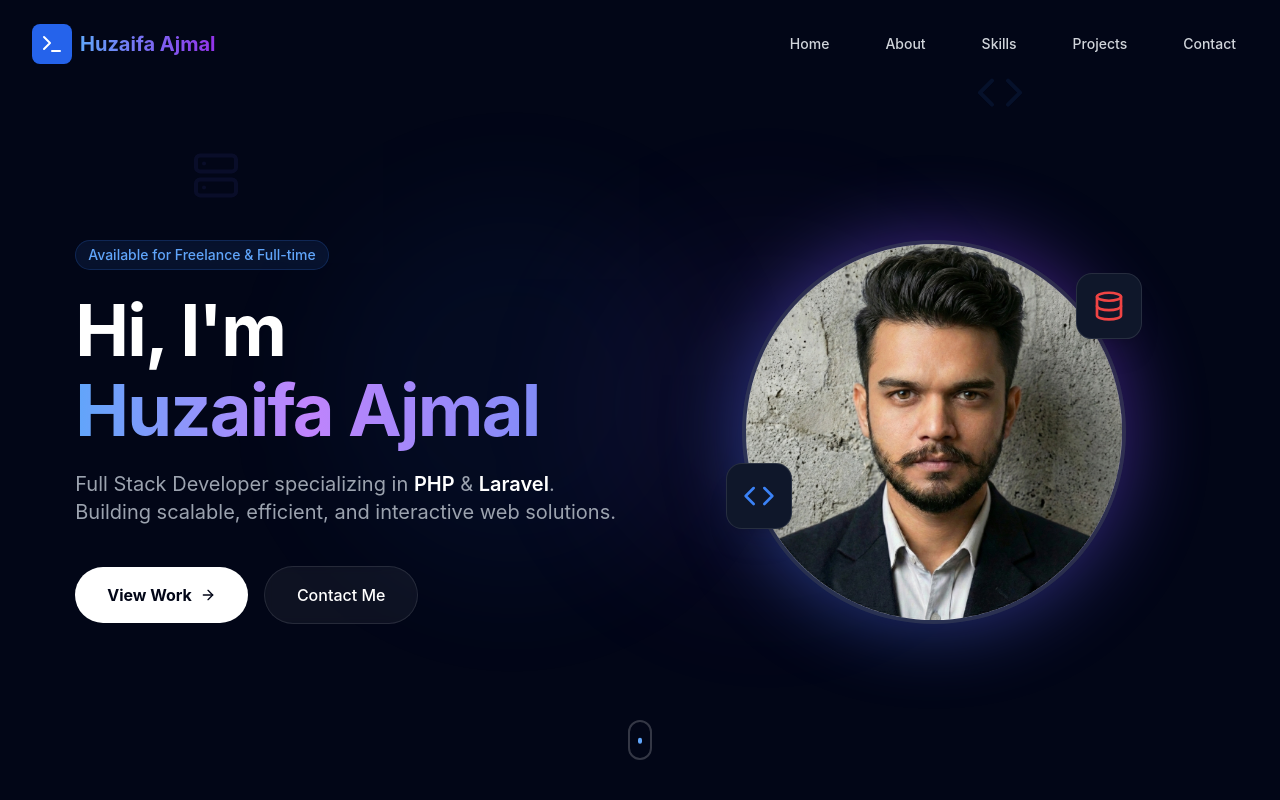
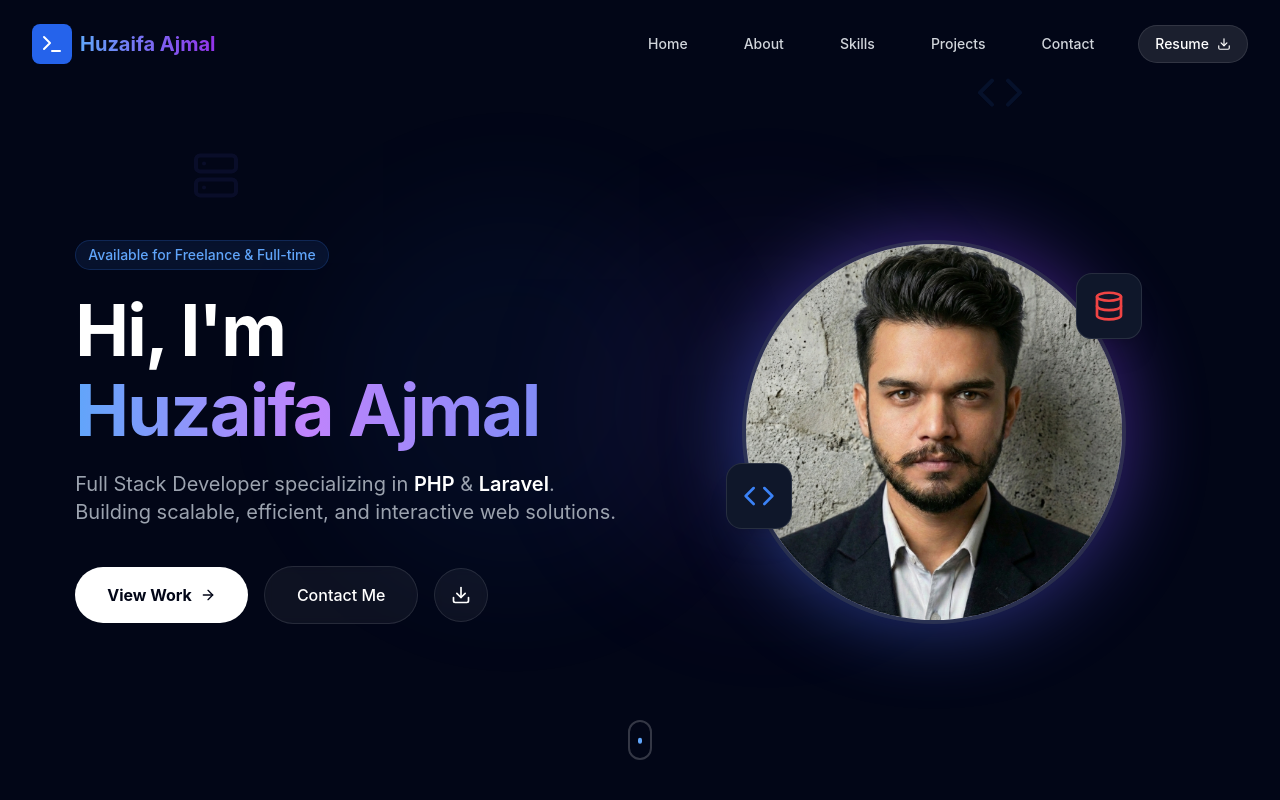
Before and after one commit to huxi786/Portfolio., a React (Vite) app: page / in a window 1280 px wide. Shown: the top 800 px of the page. Built offline with nearby package versions, Linux system fonts and the light colour scheme.

Commit message:
Add Resume Download, Back to Top, and Custom Scrollbar

```diff
--- a/src/App.jsx
+++ b/src/App.jsx
@@ -7,6 +7,7 @@ import Experience from './sections/Experience';
 import Skills from './sections/Skills';
 import Projects from './sections/Projects';
 import Contact from './sections/Contact';
+import ScrollToTop from './components/ScrollToTop';
 
 function App() {
   return (
@@ -24,6 +25,8 @@ function App() {
         <Contact />
       </main>
 
+      <ScrollToTop />
+
       <div className="fixed inset-0 z-0 bg-[radial-gradient(ellipse_at_top,_var(--tw-gradient-stops))] from-blue-900/20 via-slate-950 to-slate-950 pointer-events-none" />
     </div>
   );
--- a/src/components/Navbar.jsx
+++ b/src/components/Navbar.jsx
@@ -1,6 +1,6 @@
 import React, { useState, useEffect } from 'react';
 import { motion } from 'framer-motion';
-import { Menu, X, Code2, Terminal } from 'lucide-react';
+import { Menu, X, Code2, Terminal, Download } from 'lucide-react';
 import { useSoundEffects } from '../hooks/useSoundEffects';
 
 const navItems = [
@@ -43,7 +43,7 @@ export default function Navbar() {
 
           {/* Desktop Menu */}
           <div className="hidden md:block">
-            <div className="flex items-baseline space-x-8">
+            <div className="flex items-center space-x-8">
               {navItems.map((item, index) => (
                 <motion.a
                   key={item.name}
@@ -58,11 +58,30 @@ export default function Navbar() {
                   {item.name}
                 </motion.a>
               ))}
+              <motion.a
+                href="/Portfolio./resume.pdf"
+                download="Huzaifa_Ajmal_Resume.pdf"
+                initial={{ opacity: 0, y: -20 }}
+                animate={{ opacity: 1, y: 0 }}
+                transition={{ delay: 0.5 }}
+                className="px-4 py-2 rounded-full bg-white/10 hover:bg-white/20 text-white text-sm font-medium transition-colors border border-white/10 flex items-center gap-2"
+              >
+                <span>Resume</span>
+                <Download size={14} />
+              </motion.a>
             </div>
           </div>
 
           {/* Mobile menu button */}
-          <div className="md:hidden">
+          <div className="md:hidden flex items-center gap-4">
+             <a
+                href="/Portfolio./resume.pdf"
+                download="Huzaifa_Ajmal_Resume.pdf"
+                className="px-3 py-1.5 rounded-full bg-white/10 text-white text-xs font-medium border border-white/10 flex items-center gap-1"
+              >
+                <span>Resume</span>
+                <Download size={12} />
+              </a>
             <button
               onClick={() => setIsOpen(!isOpen)}
               className="text-gray-300 hover:text-white p-2"
--- /dev/null
+++ b/src/components/ScrollToTop.jsx
@@ -0,0 +1,45 @@
+import React, { useState, useEffect } from 'react';
+import { motion, AnimatePresence } from 'framer-motion';
+import { ArrowUp } from 'lucide-react';
+
+export default function ScrollToTop() {
+  const [isVisible, setIsVisible] = useState(false);
+
+  useEffect(() => {
+    const toggleVisibility = () => {
+      if (window.scrollY > 300) {
+        setIsVisible(true);
+      } else {
+        setIsVisible(false);
+      }
+    };
+
+    window.addEventListener('scroll', toggleVisibility);
+
+    return () => window.removeEventListener('scroll', toggleVisibility);
+  }, []);
+
+  const scrollToTop = () => {
+    window.scrollTo({
+      top: 0,
+      behavior: 'smooth',
+    });
+  };
+
+  return (
+    <AnimatePresence>
+      {isVisible && (
+        <motion.button
+          initial={{ opacity: 0, scale: 0.5 }}
+          animate={{ opacity: 1, scale: 1 }}
+          exit={{ opacity: 0, scale: 0.5 }}
+          onClick={scrollToTop}
+          className="fixed bottom-8 right-8 z-50 p-4 bg-blue-600 hover:bg-blue-700 text-white rounded-full shadow-lg hover:shadow-blue-500/50 transition-all border border-white/10"
+          aria-label="Back to top"
+        >
+          <ArrowUp size={24} />
+        </motion.button>
+      )}
+    </AnimatePresence>
+  );
+}
--- a/src/index.css
+++ b/src/index.css
@@ -16,3 +16,30 @@
     @apply bg-black/30 backdrop-blur-lg border border-white/10 shadow-xl;
   }
 }
+
+/* Custom Scrollbar */
+::-webkit-scrollbar {
+  width: 10px;
+}
+
+::-webkit-scrollbar-track {
+  background: #0f172a; /* slate-950 */
+}
+
+::-webkit-scrollbar-thumb {
+  background: linear-gradient(
+    to bottom,
+    #3b82f6,
+    #8b5cf6
+  ); /* blue-500 to purple-500 */
+  border-radius: 5px;
+  border: 2px solid #0f172a; /* padding around thumb */
+}
+
+::-webkit-scrollbar-thumb:hover {
+  background: linear-gradient(
+    to bottom,
+    #2563eb,
+    #7c3aed
+  ); /* darker on hover */
+}
--- a/src/sections/Hero.jsx
+++ b/src/sections/Hero.jsx
@@ -1,6 +1,6 @@
 import React from 'react';
 import { motion } from 'framer-motion';
-import { ArrowRight, Code, Database, Server } from 'lucide-react';
+import { ArrowRight, Code, Database, Server, Download } from 'lucide-react';
 import { useSoundEffects } from '../hooks/useSoundEffects';
 
 export default function Hero() {
@@ -68,6 +68,17 @@ export default function Hero() {
               >
                 Contact Me
               </motion.a>
+
+              <motion.a
+                 href="/Portfolio./resume.pdf"
+                 download="Huzaifa_Ajmal_Resume.pdf"
+                 whileHover={{ scale: 1.05 }}
+                 whileTap={{ scale: 0.95 }}
+                 className="p-4 bg-white/5 text-white rounded-full border border-white/10 hover:bg-white/10 transition-colors backdrop-blur-sm flex items-center justify-center"
+                 title="Download Resume"
+               >
+                 <Download size={20} />
+               </motion.a>
             </div>
           </motion.div>
 
```
Also changed, not shown: 1 other file (tests, documents, lock files or other folders).
